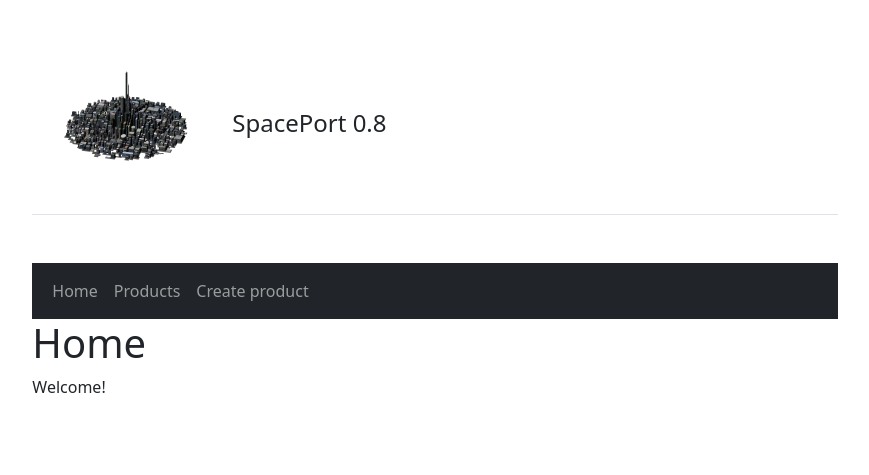
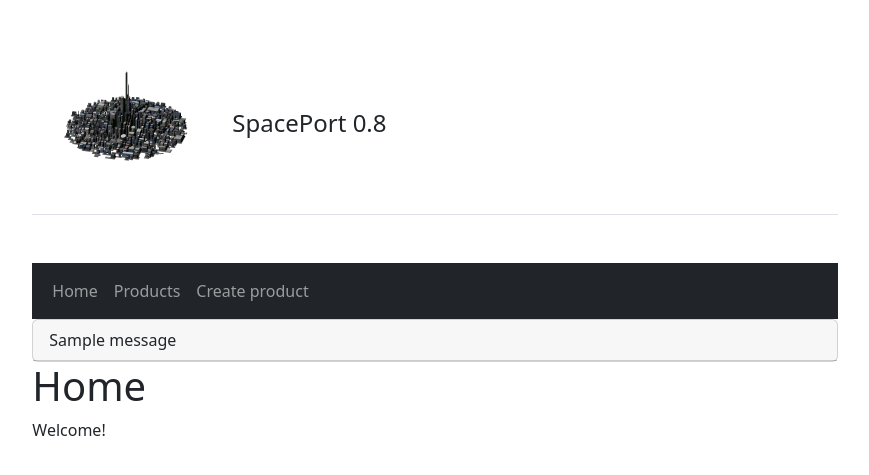
Before and after one commit to balazs-matyassy/spaceport_bk, a Flask app: page / in a window 1280 px wide. Shown: the top 475 px of the page, without its empty margins (205-1074 px from the left). Run offline with Flask 2, Linux system fonts and the light colour scheme; one stand-in notice (Sample message) is shown; some libraries are stand-ins or nearby versions.

Commit message:
balazs-matyassy: bootstrap

```diff
--- a/templates/base.html
+++ b/templates/base.html
@@ -42,6 +42,13 @@
                 </div>
             </div>
         </nav>
+
+        {% for message in get_flashed_messages() %}
+            <div class="card">
+                <div class="card-header">{{ message }}</div>
+            </div>
+        {% endfor %}
+
         {% block main %}{% endblock %}
     </main>
 </div>
```
